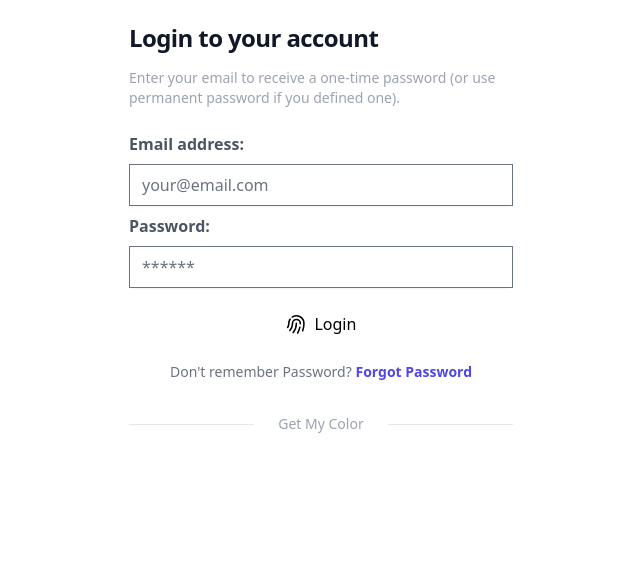
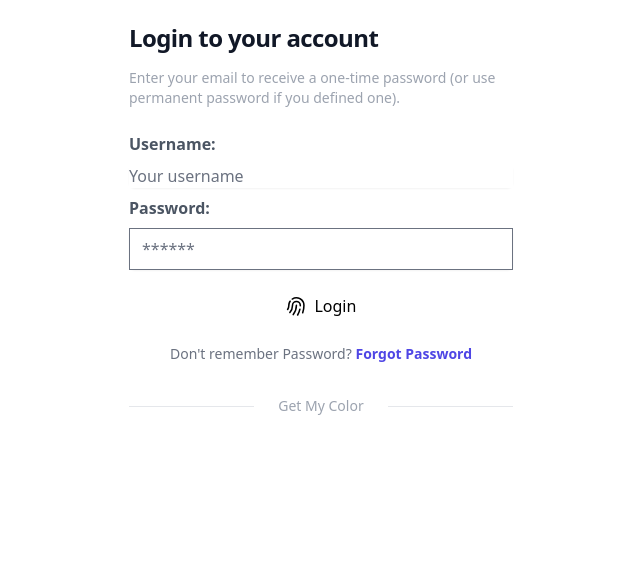
Before and after one commit to MoShannnn/color, a Django app: template mycolor/templates/auth/login.html in a window 1280 px wide. Shown: the top 562 px of the page, without its empty margins (319-959 px from the left). Run offline with Django 3.2, Linux system fonts and the light colour scheme; the template is opened without the code that fills it, so the values that code supplies are empty; style sheets or scripts are compiled from the project's sources.

```diff
--- a/mycolor/signals.py
+++ b/mycolor/signals.py
@@ -8,7 +8,7 @@ from django.utils import timezone
 
 
 
-@receiver(post_save, sender=settings.AUTH_USER_MODEL)
+
 def create_token(sender, instance, created, **kwargs):
     if created:
         if instance.is_superuser:
@@ -31,7 +31,7 @@ def create_token(sender, instance, created, **kwargs):
                                 http://127.0.0.1:8000/verify-email/{instance.username}
 
                                 """
-        sender = "clintonmatics@gmail.com"
+        sender = "mycolor.mine@gmail.com"
         receiver = [instance.email, ]
 
 
--- a/mycolor/templates/auth/login.html
+++ b/mycolor/templates/auth/login.html
@@ -11,9 +11,12 @@ Color| Login
             <div class="mx-auto w-full max-w-sm lg:w-96">
                 <div class="mt-5">
                     <div>
+                        <form action = "{% url 'login' %}"  method = "POST">
+                            {% csrf_token %}
                         <h1 class="mb-3 text-2xl font-semibold leading-9 tracking-tight text-gray-900">Login to
                             your account</h1>
                         <!-- form -->
+
                         <div>
                             <div>
                                 <div class="space-y-2">
@@ -24,18 +27,18 @@ Color| Login
                                         <label
                                             for="email_address"
                                             class="inline-flex items-center gap-1 text-2 font-semibold text-gray-600"
-                                            data-v-bc87dc0a> Email address:</label>
+                                            data-v-bc87dc0a> Username:</label>
                                         <div class="relative mt-1 rounded-md shadow-sm" data-v-bc87dc0a>
                                             <input
-                                            id="email_address" class="w-full" name="email_address"
-                                            type="email" placeholder="your@email.com" value="" test-id=""
+                                            id="username" class="w-full" name="username"
+                                            type="" placeholder="Your username" value="" test-id=""
                                             data-v-bc87dc0a>
                                         </div>
                                     </div>
                                     <!-- password -->
                                     <div class="relative flex flex-col gap-1" data-v-bc87dc0a>
                                         <label
-                                            for="email_address"
+                                            for="password"
                                             class="inline-flex items-center gap-1 text-2 font-semibold text-gray-600"
                                             data-v-bc87dc0a> Password: </label>
                                         <div class="relative mt-1 rounded-md shadow-sm" data-v-bc87dc0a><input
@@ -59,6 +62,7 @@ Color| Login
                                 </div>
                             </div>
                         </div>
+                    </form>
                         <!-- end of form -->
                         <p class="mt-5 text-center text-sm leading-6 text-gray-500">Don't remember Password?
                             <a href="searchEmail" class="font-semibold text-indigo-600 hover:text-indigo-500">Forgot Password</a>
--- a/mycolor/templates/auth/register.html
+++ b/mycolor/templates/auth/register.html
@@ -26,7 +26,7 @@ Color| Login
                                             class="inline-flex items-center gap-1 text-2 font-semibold text-gray-600"
                                             data-v-bc87dc0a><!----> Username:</label>
                                         <div class="relative mt-1 rounded-md shadow-sm" data-v-bc87dc0a>
-                                            <input id="first_name" class="w-full" name="username" type="text"
+                                            <input id="username" class="w-full" name="username" type="text"
                                                 placeholder="Username" value="" test-id="" data-v-bc87dc0a><!---->
                                         </div>
                                         <!---->
@@ -47,7 +47,7 @@ Color| Login
                                             class="inline-flex items-center gap-1 text-2 font-semibold text-gray-600"
                                             data-v-bc87dc0a><!----> Password:</label>
                                         <div class="relative mt-1 rounded-md shadow-sm" data-v-bc87dc0a>
-                                            <input id="first_name" class="w-full" name="password" type="text"
+                                            <input id="password" class="w-full" name="password" type="password"
                                                 placeholder="Enter password" value="" test-id="" data-v-bc87dc0a><!---->
                                         </div>
                                         <!---->
@@ -58,7 +58,7 @@ Color| Login
                                             class="inline-flex items-center gap-1 text-2 font-semibold text-gray-600"
                                             data-v-bc87dc0a><!----> Confirm Password:</label>
                                         <div class="relative mt-1 rounded-md shadow-sm" data-v-bc87dc0a>
-                                            <input id="first_name" class="w-full" name="confirmation" type="text"
+                                            <input id="confirmation" class="w-full" name="confirmation" type="password"
                                                 placeholder="Re-Enter" value="" test-id="" data-v-bc87dc0a><!---->
                                         </div>
                                         <!---->
```
Also changed, not shown: color/settings.py (+11 -1 lines), mycolor/models.py (+3 -6 lines), mycolor/views.py (+22 -0 lines), mycolor/migrations/0002_alter_otp_otp_code.py (added), mycolor/migrations/0003_alter_otp_otp_code.py (added), mycolor/migrations/0004_rename_tp_created_at_otp_otp_created_at_and_more.py (added), mycolor/migrations/0005_alter_otp_otp_code.py (added).
